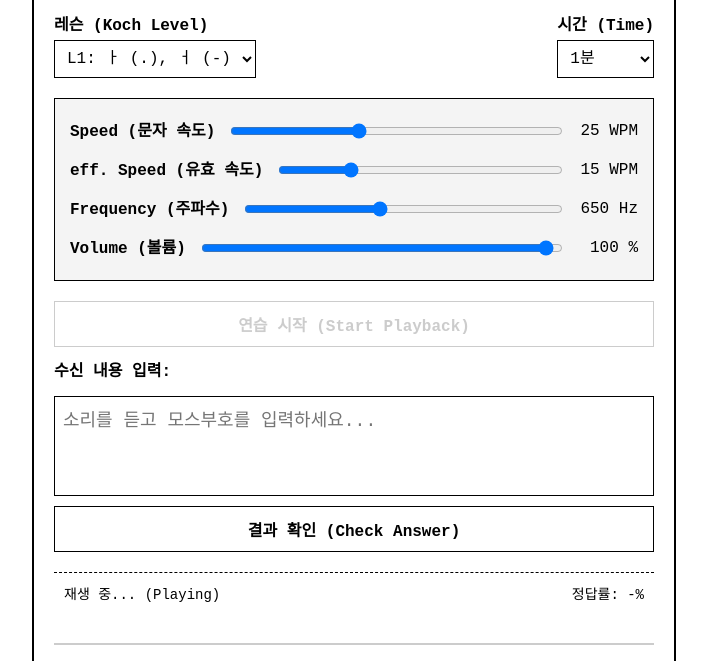
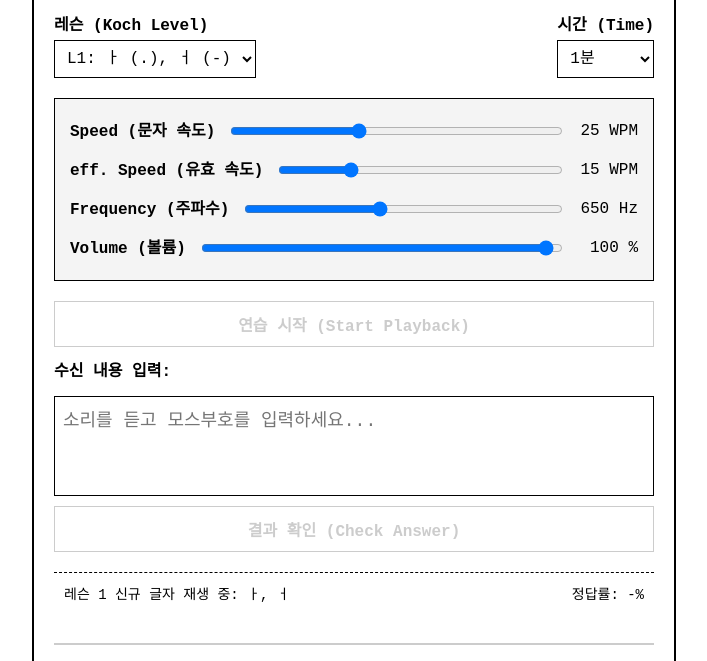
Before and after one commit to minjun1177/LKMO_lvhbabo, a plain HTML site: page index.html in a window 1280 px wide. Both pictures are taken after a click on the button "연습 시작 (Start Playback)". Shown: the part 121-782 px from the top of the page, without its empty margins (286-993 px from the left). Drawn offline with Linux system fonts and the light colour scheme.

Commit message:
Update index.html

```diff
--- a/index.html
+++ b/index.html
@@ -328,32 +328,47 @@
             return (time - audioCtx.currentTime) * 1000;
         }
 
-        // 연습 시작 이벤트 리스너 업데이트
-        startBtn.addEventListener('click', () => {
+// 1. 레슨별 신규 추가 글자 정의 (인덱스 순서)
+        function getNewCharsForLevel(level) {
+            // L1(레슨 1)은 2개(ㅏ,ㅓ), 나머지는 level-1 인덱스의 글자가 신규입니다.
+            if (level == 1) return ['ㅏ', 'ㅓ'];
+            return [kochSequence[level - 1]];
+        }
+
+        startBtn.addEventListener('click', async () => {
             const level = lessonSelect.value;
-            const minutes = parseInt(timeInput.value);
-
-            const charWpm = parseInt(charWpmInput.value);
+            const wpm = parseInt(charWpmInput.value);
             const effWpm = parseInt(effWpmInput.value);
             const freq = parseInt(freqInput.value);
-            const volRatio = parseInt(volInput.value) / 100;
+            const vol = parseInt(volInput.value) / 100;
 
-            currentProblem = generateProblem(level, effWpm, minutes);
-            console.log("정답:", currentProblem);
+            // 1. 신규 글자 프리뷰 재생
+            const newChars = getNewCharsForLevel(level);
+            statusText.innerText = `레슨 ${level} 신규 글자 재생 중: ${newChars.join(", ")}`;
+            startBtn.disabled = true;
 
-            statusText.innerText = "재생 중... (Playing)";
-            startBtn.disabled = true;
-            userInput.disabled = false;
-            userInput.value = "";
-            checkBtn.disabled = false;
+            // 프리뷰 재생 (글자당 3번 반복)
+            const previewText = newChars.join(" ") + " " + newChars.join(" ") + " " + newChars.join(" ");
+            const previewDuration = playSequence(previewText, wpm, wpm, freq, vol);
 
-            // 4개의 상세 파라미터를 넘겨줍니다.
-            const playDurationMs = playSequence(currentProblem, charWpm, effWpm, freq, volRatio);
+            // 프리뷰가 끝난 후 실제 문제 재생
+            setTimeout(async () => {
+                statusText.innerText = "연습 문제 재생 시작...";
 
-            setTimeout(() => {
-                statusText.innerText = "수신 완료. 채점 버튼을 누르세요.";
-                startBtn.disabled = false;
-            }, playDurationMs);
+                const minutes = parseInt(timeInput.value);
+                currentProblem = generateProblem(level, effWpm, minutes);
+                console.log("정답:", currentProblem);
+
+                const playDuration = playSequence(currentProblem, wpm, effWpm, freq, vol);
+
+                setTimeout(() => {
+                    statusText.innerText = "수신 완료. 채점 버튼을 누르세요.";
+                    startBtn.disabled = false;
+                    userInput.disabled = false;
+                    userInput.focus();
+                    checkBtn.disabled = false;
+                }, playDuration);
+            }, previewDuration + 1000); // 프리뷰 후 1초 대기
         });
 
 // [수정된 부분] 5. '결과 확인' 버튼 이벤트 (채점 및 기록 저장)
```
